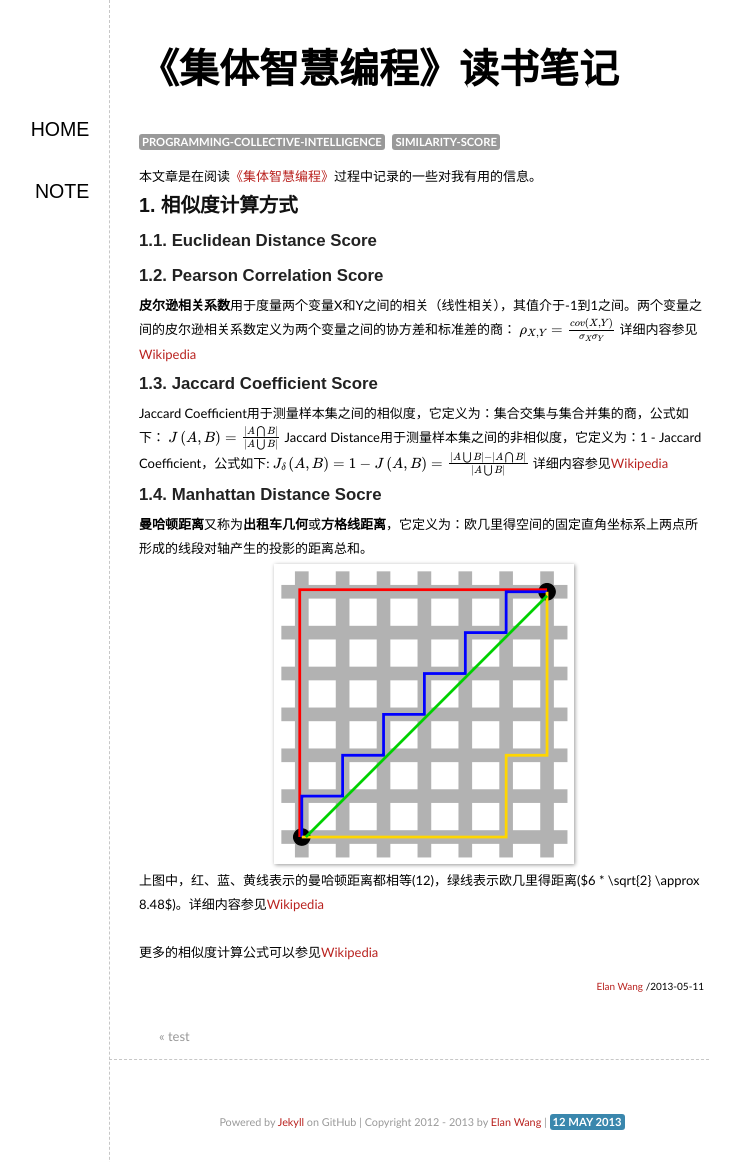
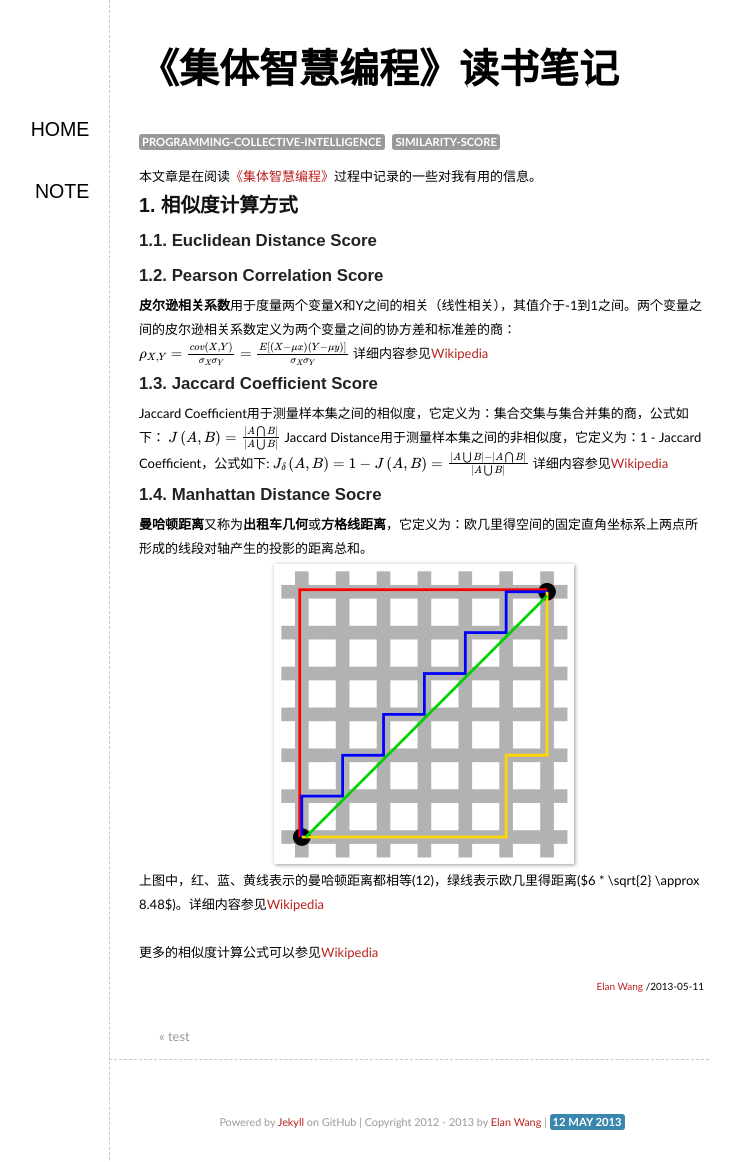
Before and after one commit to elan2wang/note, a Jekyll site: the page built from _posts/2013-05-11-programming-collective-intelligence-note.md, in a window 1280 px wide and 1162 px high. Shown: the whole window, without its empty margins (291-1031 px from the left). Built offline with Jekyll 4.4.1, drawn with Linux system fonts in a browser that asks for light colours; formulas are drawn with MathJax 3.

Commit message:
edit programming collective intelligence note

```diff
--- a/_posts/2013-05-11-programming-collective-intelligence-note.md
+++ b/_posts/2013-05-11-programming-collective-intelligence-note.md
@@ -11,7 +11,7 @@ categories: 机器学习 文本分析
 ###1.2. Pearson Correlation Score
 **皮尔逊相关系数**用于度量两个变量X和Y之间的相关（线性相关），其值介于-1到1之间。两个变量之间的皮尔逊相关系数定义为两个变量之间的协方差和标准差的商：
 $$
-\rho_{X,Y} = \frac{cov \left( X,Y \right)}{\sigma_X \sigma_Y}
+\rho_{X,Y} = \frac{cov \left( X,Y \right)}{\sigma_X \sigma_Y} = \frac{E\left[\left( X - \mu x \right)\left( Y - \mu y \right) \right]}{\sigma_X \sigma_Y}
 $$
 详细内容参见[Wikipedia](http://en.wikipedia.org/wiki/Pearson_product-moment_correlation_coefficient)
 ###1.3. Jaccard Coefficient Score
```
